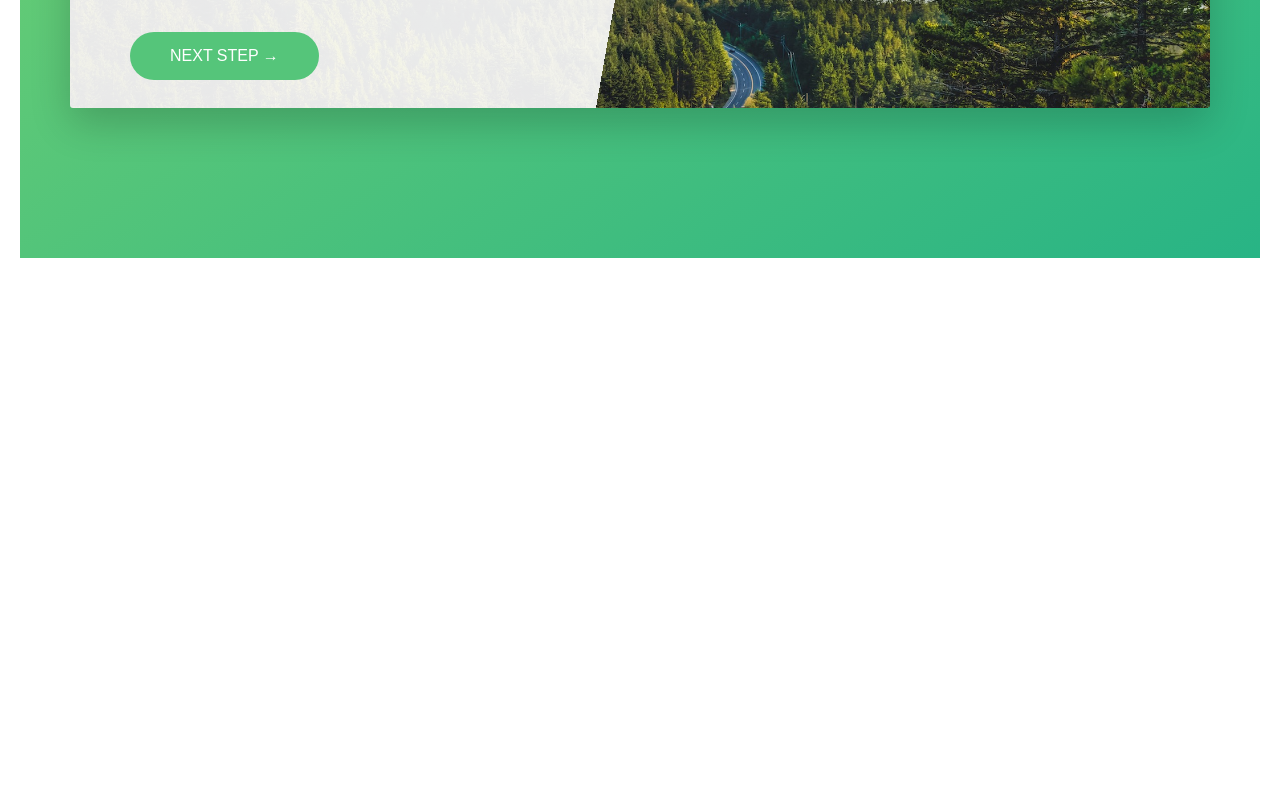
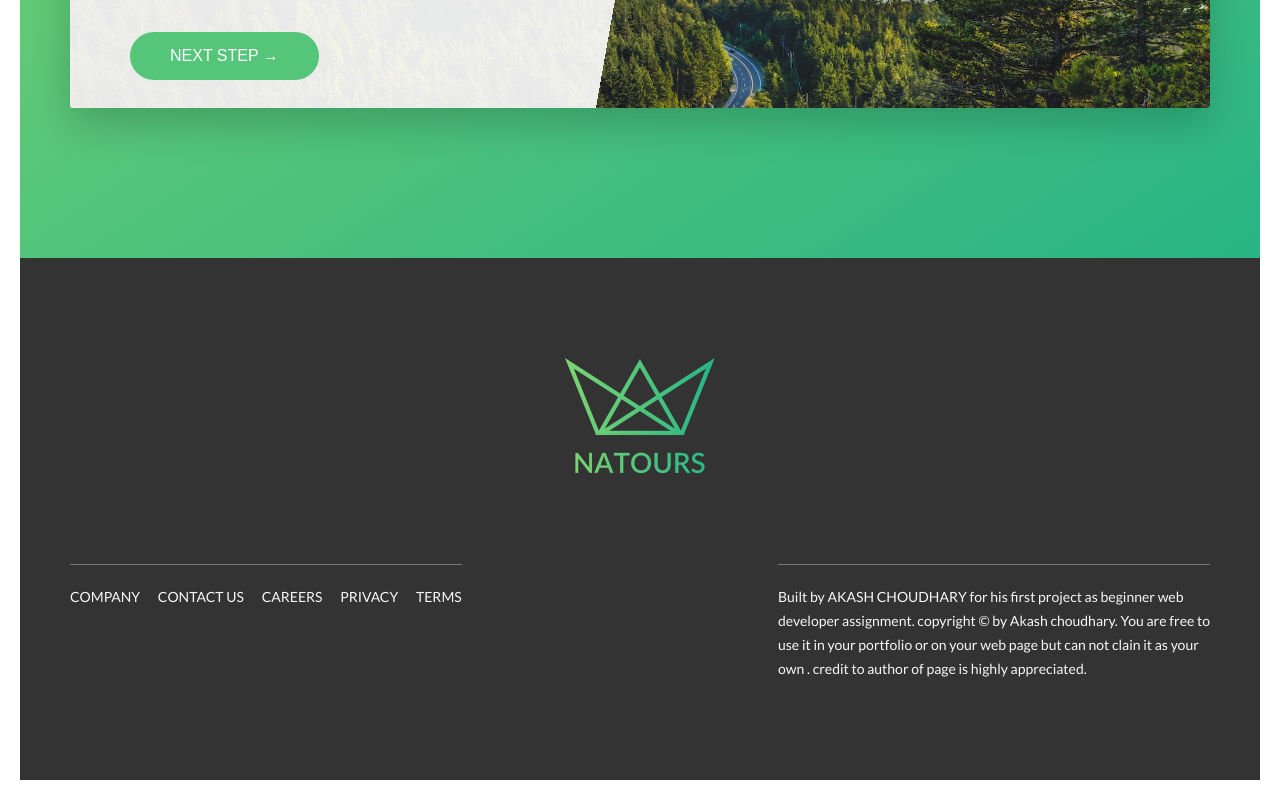
Before and after one commit to aaku2252/adventure_site, a plain HTML site: page index.html in a window 1280 px wide. Shown: the part 5029-5829 px from the top of the page. Before the commit the page ends 5307 px from the top, so only its background shows below. Drawn offline with Linux system fonts and the light colour scheme.

Commit message:
added the footer having animated navbigation buttons

```diff
--- a/index.html
+++ b/index.html
@@ -310,6 +310,32 @@
             </div>
         </section>
     </main>
+    <footer class="footer">
+        <div class="footer_logo-box">
+            <img src="img/logo-green-2x.png" alt="Full logo" class='footer_logo'>
+        </div>
+        <div class="row">
+            <div class="col-1-of-2">
+                <div class="footer_navigation">
+                    <ul class="footer_list">
+                        <li class="footer_items"><a href="#" class="footer_link">Company</a></li>
+                        <li class="footer_items"><a href="#" class="footer_link">Contact Us</a></li>
+                        <li class="footer_items"><a href="#" class="footer_link">Careers</a></li>
+                        <li class="footer_items"><a href="#" class="footer_link">Privacy</a></li>
+                        <li class="footer_items"><a href="#" class="footer_link">Terms</a></li>
+                    </ul>
+                </div>
+            </div>
+            <div class="col-1-of-2">
+                <p class="footer_copyright">
+                    Built by <a href="#" class="footer_link"> Akash Choudhary</a> for his first project as beginner web
+                    developer assignment. copyright &copy; by Akash choudhary. You are free to use it in your portfolio
+                    or on your web page but can not clain it as your own . credit to author of page is highly
+                    appreciated.
+                </p>
+            </div>
+        </div>
+    </footer>
     <!-- <section class="grid-test">
         <div class="row">
             <div class="col-1-of-2">col-1-of-2</div>
--- a/sass/abstracts/_variables.scss
+++ b/sass/abstracts/_variables.scss
@@ -15,6 +15,7 @@ $color-grey-light-2: #eee;
 
 $color-grey-dark: #777;
 $color-grey-dark-2: #999;
+$color-grey-dark-3: #333;
 
 $color-white: #fff;
 $color-black: #000;
--- /dev/null
+++ b/sass/layout/_footer.scss
@@ -0,0 +1,59 @@
+.footer {
+	background-color: $color-grey-dark-3;
+	padding: 10rem 0;
+	font-size: 1.4rem;
+	color: $color-grey-light-1;
+
+	&_logo-box {
+		text-align: center;
+		margin-bottom: 8rem;
+	}
+
+	&_logo {
+		width: 15rem;
+		height: auto;
+	}
+
+	&_navigation {
+		border-top: 1px solid $color-grey-dark;
+		padding-top: 2rem;
+		display: inline-block;
+	}
+
+	&_list {
+		list-style: none;
+	}
+
+	&_items {
+		display: inline-block;
+
+		&:not(:last-child) {
+			margin-right: 1.5rem;
+		}
+	}
+
+	&_link {
+		&:link,
+		&:visited {
+			color: $color-grey-light-1;
+			text-decoration: none;
+			text-transform: uppercase;
+			display: inline-block;
+			transition: all 0.2s;
+		}
+
+		&:hover,
+		&:active {
+			color: $color_primary;
+			background-color: $color-grey-dark-3;
+			box-shadow: 0 1rem 2rem rgba($color-black, 0.4);
+			transform: rotate(5deg) scale(1.3);
+		}
+	}
+	&_copyright {
+		border-top: 1px solid $color-grey-dark;
+		padding-top: 2rem;
+		width: 80%;
+		float: right;
+	}
+}
--- a/sass/style.scss
+++ b/sass/style.scss
@@ -17,5 +17,6 @@
 
 @import "layout/header";
 @import "layout/grid";
+@import "layout/footer";
 
 @import "pages/home";
```
Also changed, not shown: css/style.css, 1 other file.
